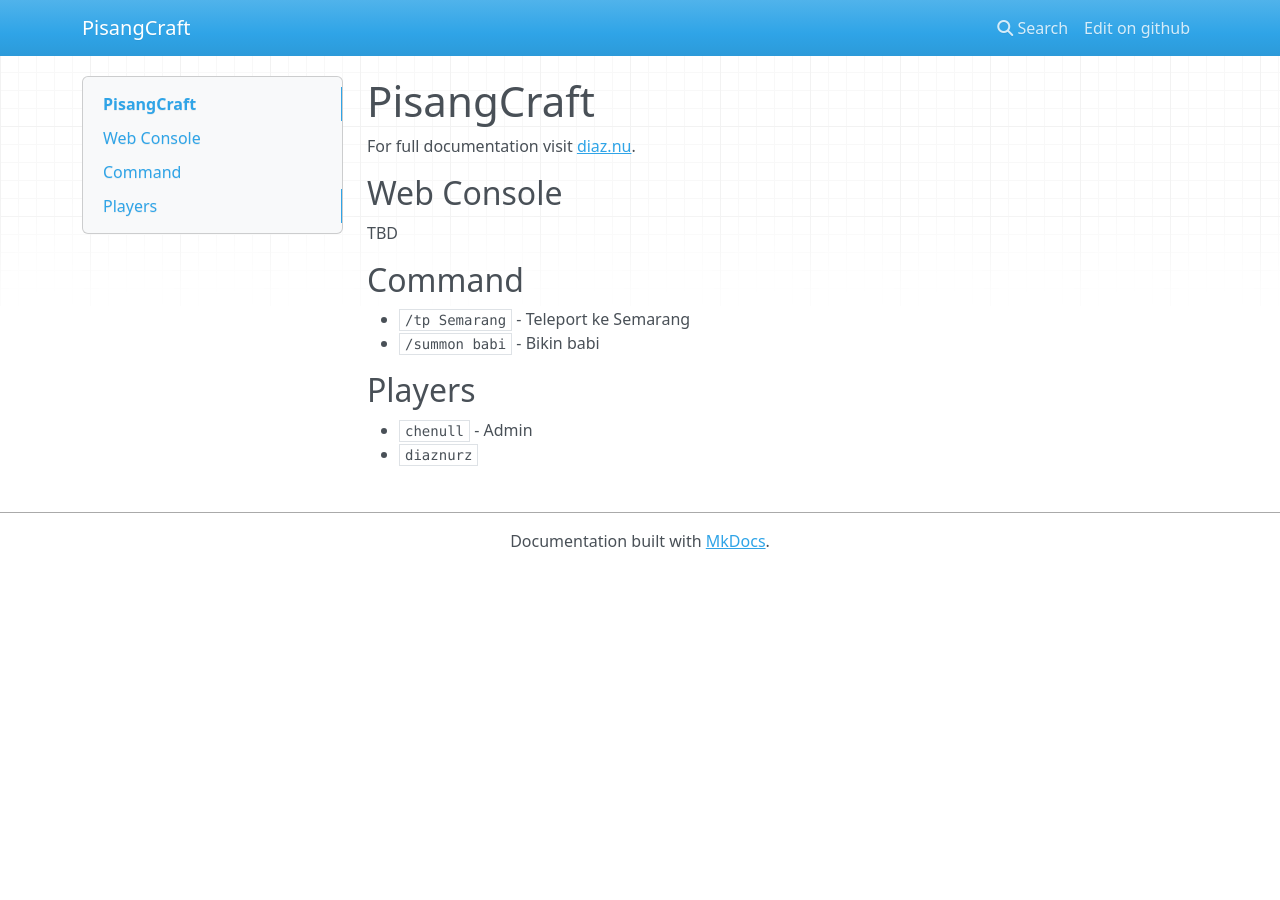
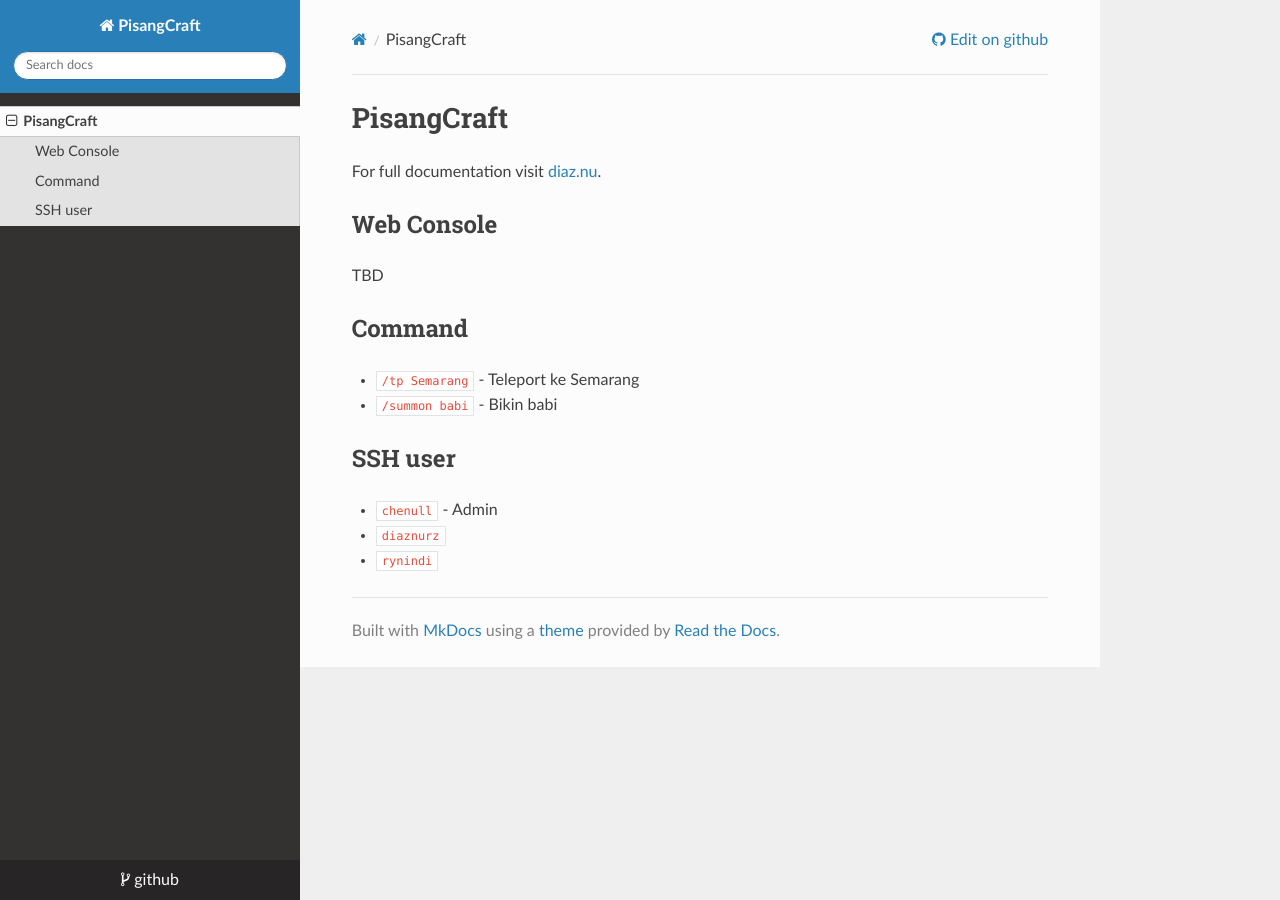
Before and after one commit to chenull/mcdiaz, an MkDocs documentation site: the page built from docs/docs/index.md, in a window 1280 px wide. Built offline with MkDocs 1.6.1, drawn with Linux system fonts in a browser that asks for light colours; nearby versions of some CDN libraries.

Commit message:
ganti theme

```diff
--- a/docs/docs/index.md
+++ b/docs/docs/index.md
@@ -11,7 +11,8 @@
 * `/tp Semarang` - Teleport ke Semarang
 * `/summon babi` - Bikin babi
 
-## Players
+## SSH user
 
 * `chenull` - Admin
 * `diaznurz`
+* `rynindi`
--- a/docs/mkdocs.yml
+++ b/docs/mkdocs.yml
@@ -2,3 +2,4 @@
 repo_url: https://github.com/chenull/mcdiaz
 repo_name: 'github'
 site_dir: ../site
+theme: readthedocs
```
